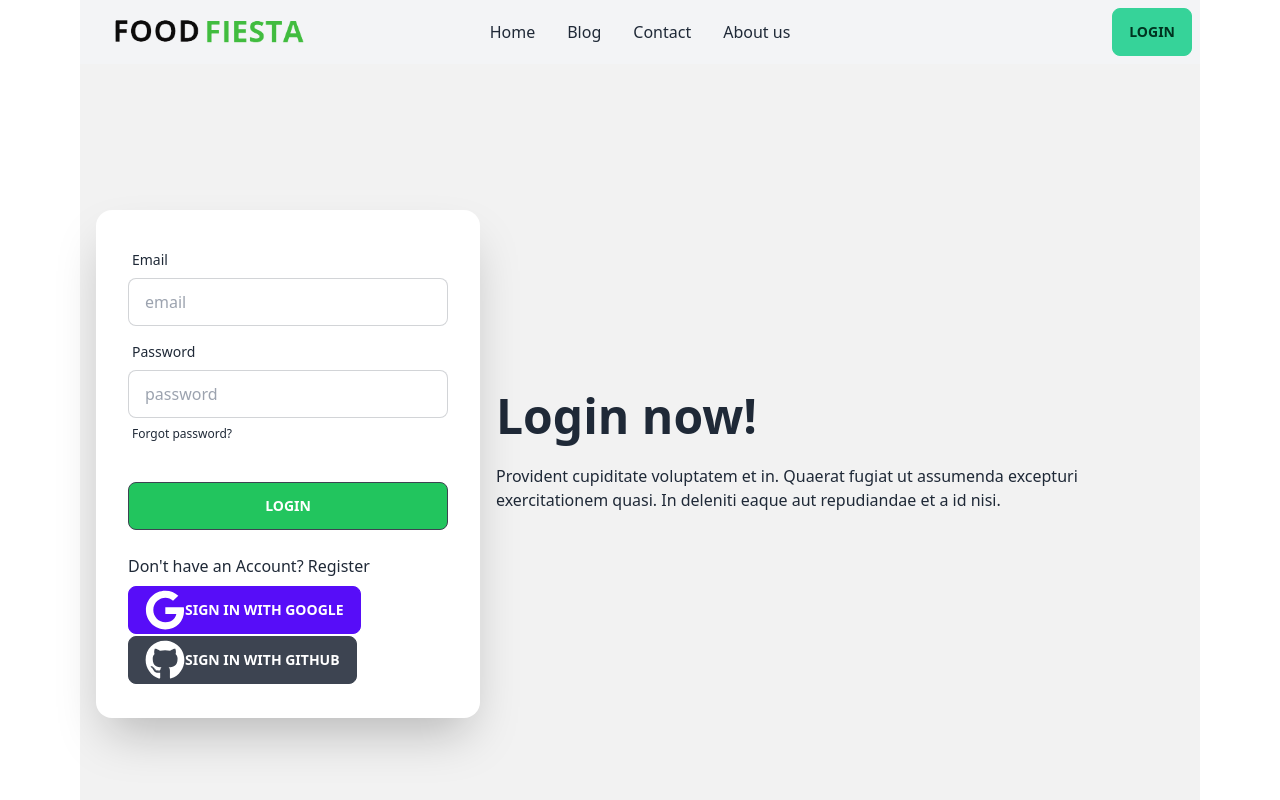
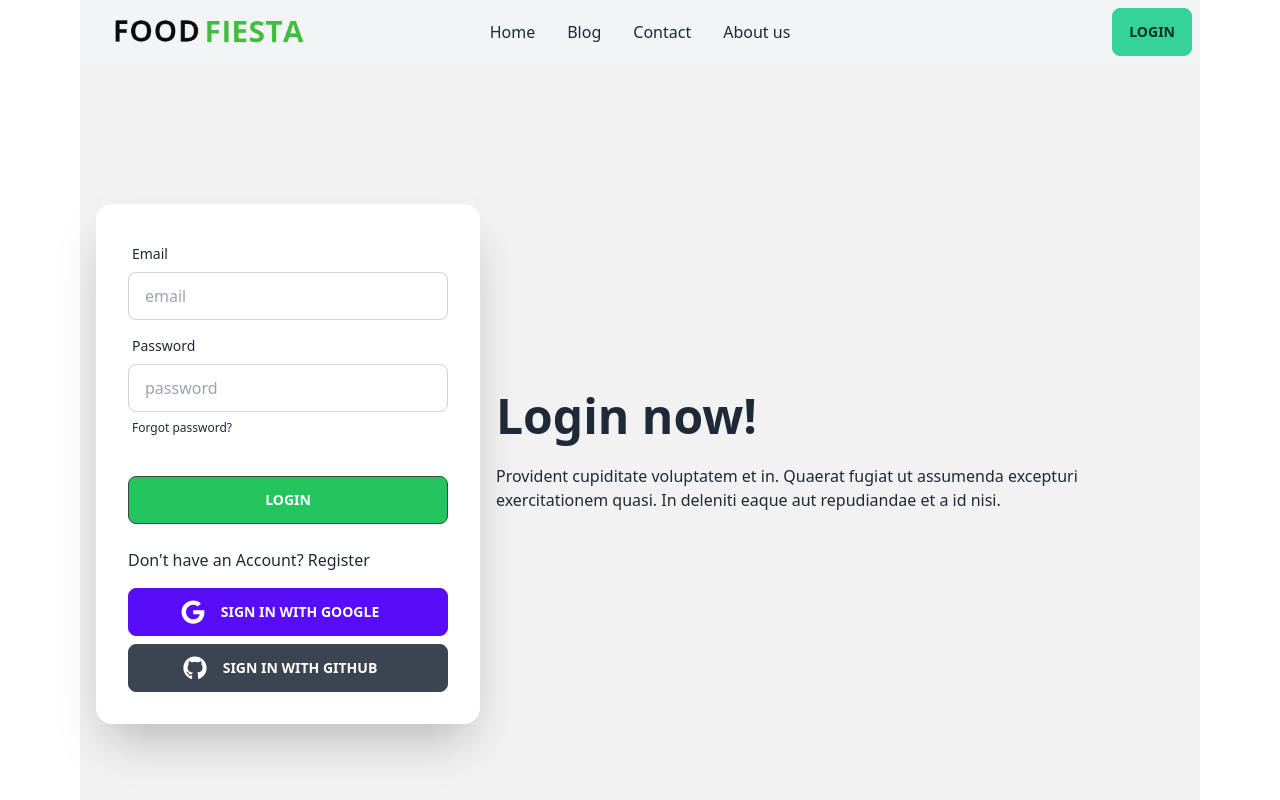
Before and after one commit to thisis-arman/Food-Fiesta, a React (Vite) app: page /login in a window 1280 px wide. Shown: the top 800 px of the page. Built offline with nearby package versions, Linux system fonts and the light colour scheme; no server answers.

Commit message:
hide firebase apikey

```diff
--- a/src/Components/Utils/ErrorPage.jsx
+++ b/src/Components/Utils/ErrorPage.jsx
@@ -7,7 +7,7 @@ export default function ErrorPage() {
   return (
     <div className="flex items-center justify-center py-20" id="error-page">
        <div>
-       <img class src="https://media.giphy.com/media/rZYf7RpRvRWOaMCCZz/giphy.gif" alt="" />
+       <img src="https://media.giphy.com/media/rZYf7RpRvRWOaMCCZz/giphy.gif" alt="" />
       <h1 className="text-4xl text-red-600 py-4 font-extrabold">Oops!</h1>
       <p>Sorry, an unexpected error has occurred.</p>
       <p className="bg-red-200 rounded px-10 py-2 my-2 ">
--- a/src/Components/Utils/SocialLoginBtn.jsx
+++ b/src/Components/Utils/SocialLoginBtn.jsx
@@ -4,12 +4,12 @@ import { FaGithub, FaGoogle} from 'react-icons/fa';
 const SocialLoginBtn = ({handleSignInWithGoogle}) => {
     return (
         <div>
-            <div>
-                <button onClick={handleSignInWithGoogle} className=' btn btn-primary'><FaGoogle className=' w-10 h-10 text-green'/> <span className='text-white'>Sign in with Google</span></button>
+            <div className='my-2'>
+                <button onClick={handleSignInWithGoogle} className='w-full btn btn-primary'><FaGoogle className=' w-6 h-6 text-green'/> <span className='text-white px-4'>Sign in with Google</span></button>
 
             </div>
             <div>
-            <button className=' btn '><FaGithub className=' w-10 h-10 text-green'/> <span className='text-white'>Sign in with Github</span></button>
+            <button className=' btn w-full'><FaGithub className=' w-6 h-6 text-green'/> <span className='text-white px-4'>Sign in with Github</span></button>
 
             </div>
         </div>
--- a/src/firebase.config.js
+++ b/src/firebase.config.js
@@ -4,13 +4,14 @@ import { initializeApp } from "firebase/app";
 // https://firebase.google.com/docs/web/setup#available-libraries
 
 // Your web app's Firebase configuration
+console.log('environment variable', import.meta.env.VITE_PASS)
 const firebaseConfig = {
-  apiKey: "AIzaSyAxnuYsbZ0UQLmuMzKuMsdju_oSYHijenw",
-  authDomain: "foodfiesta-a1523.firebaseapp.com",
-  projectId: "foodfiesta-a1523",
-  storageBucket: "foodfiesta-a1523.appspot.com",
-  messagingSenderId: "158183990412",
-  appId: "1:158183990412:web:5ddaeba240d42711ce87a9"
+  apiKey: import.meta.env.VITE_APIKEY,
+  authDomain: import.meta.env.VITE_AUTHDOMAIN,
+  projectId: import.meta.env.VITE_PROJECTID,
+  storageBucket: import.meta.env.VITE_STORAGEBUCKET,
+  messagingSenderId: import.meta.env.VITE_MESSAGINGSENDERID,
+  appId: import.meta.env.VITE_APPID
 };
 
 // Initialize Firebase
```
